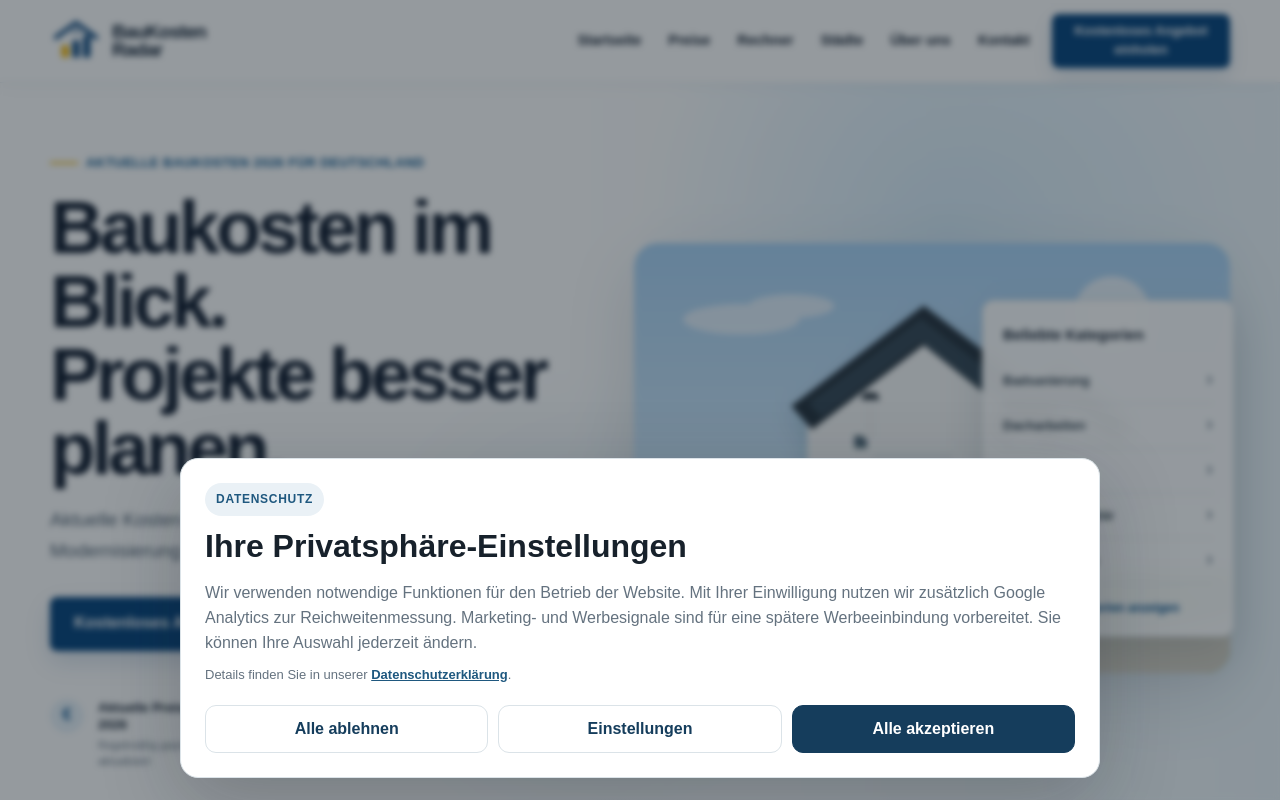
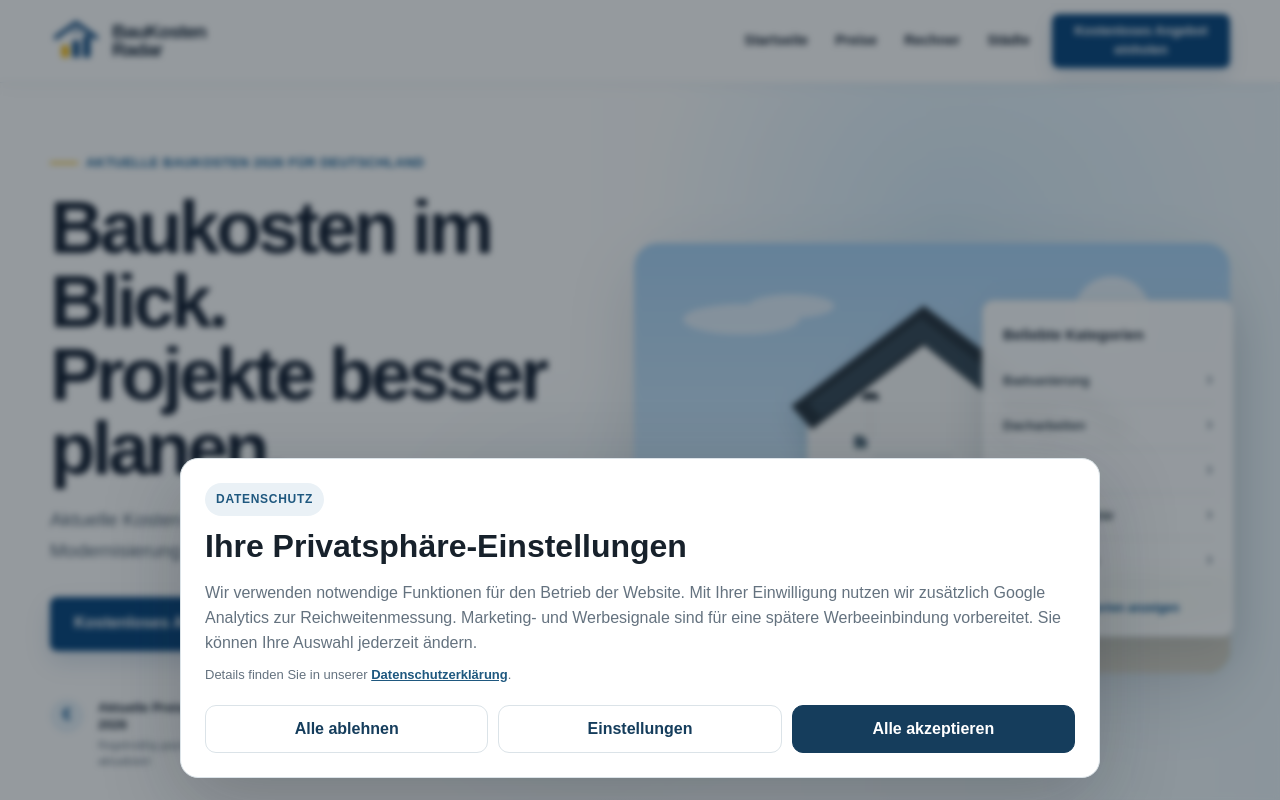
Before and after one commit to maxympaschenko-tech/baukostenradar-de, a Next.js app: page / in a window 1280 px wide. Shown: the top 800 px of the page. Built offline with nearby package versions, Linux system fonts and the light colour scheme; no server answers.

Commit message:
Simplify top navigation for mobile layout

```diff
--- a/components/site-header.tsx
+++ b/components/site-header.tsx
@@ -7,8 +7,6 @@ const nav = [
   ["Preise", "/kosten"],
   ["Rechner", "/rechner"],
   ["Städte", "/staedte"],
-  ["Über uns", "/ueber-uns"],
-  ["Kontakt", "/kontakt"],
 ] as const;
 
 export function SiteHeader() {
```
